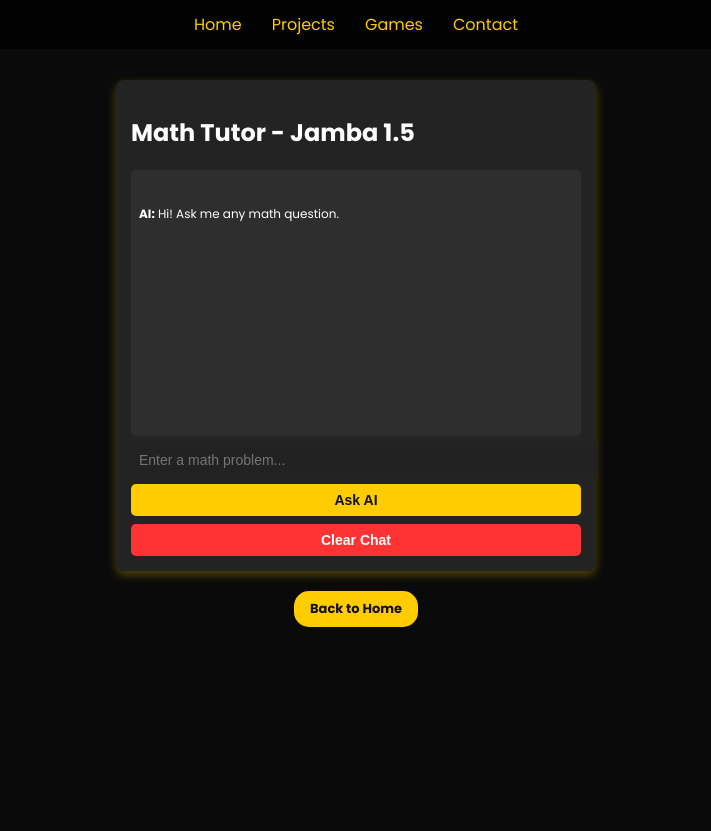
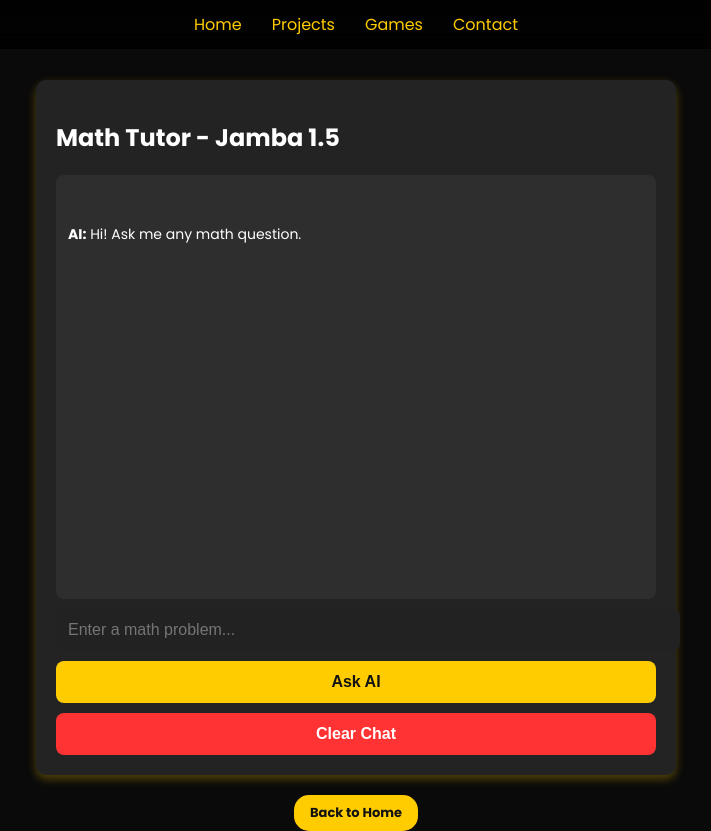
Before and after one commit to Colyer1/ColyerWeb, a plain HTML site: page games.html in a window 1280 px wide. Shown: the whole page, without its empty margins (284-995 px from the left). Before the commit the page ends 800 px from the top, so only its background shows below. Drawn offline with nearby package versions, Linux system fonts and the light colour scheme.

Commit message:
Update games.html
fixed sizes

```diff
--- a/games.html
+++ b/games.html
@@ -55,58 +55,59 @@
             color: #ff6600;
         }
 
-        /* 🔥 Smaller Chat UI */
+            /* 🔥 Enlarged Chat Box & Container */
     .chat-container {
         width: 100%;
-            max-width: 450px;
+        max-width: 600px; /* Increased width */
         margin-top: 80px;
         background: rgba(255, 255, 255, 0.1);
-            padding: 15px;
-            border-radius: 8px;
+        padding: 20px;
+        border-radius: 10px;
         text-align: left;
         box-shadow: 0px 4px 10px rgba(255, 204, 0, 0.3);
     }
 
     .chat-box {
-            height: 250px;
+        height: 400px; /* Increased height */
         overflow-y: auto;
-            padding: 8px;
+        padding: 12px;
         background: rgba(255, 255, 255, 0.05);
-            border-radius: 5px;
-            font-size: 13px;
-            line-height: 1.4;
-            max-height: 300px;
+        border-radius: 8px;
+        font-size: 16px; /* Increased font size */
+        line-height: 1.5;
+        max-height: 500px;
         white-space: pre-line;
     }
 
-        /* 🔥 Make AI's responses smaller */
+    /* 🔥 Make AI's responses larger */
     .chat-box p {
-            font-size: 12px;
-            line-height: 1.0;
+        font-size: 14px; /* Increased response text size */
+        line-height: 1.4;
     }
 
-        /* 🔥 Updated input box with white text */
+    /* 🔥 Updated input box */
     .chat-input {
         width: 100%;
-            padding: 8px;
-            font-size: 14px;
+        padding: 12px;
+        font-size: 16px; /* Bigger text */
         border: none;
-            border-radius: 5px;
-            margin-top: 8px;
+        border-radius: 8px;
+        margin-top: 10px;
         background: #222;
-            color: #ffffff; /* Ensures white input text */
+        color: white;
         outline: none;
     }
 
+    /* 🔥 Updated Buttons */
     .send-btn, .clear-btn {
         width: 100%;
-            padding: 8px;
-            font-size: 14px;
+        padding: 12px;
+        font-size: 16px;
         border: none;
-            border-radius: 5px;
+        border-radius: 8px;
         cursor: pointer;
         font-weight: bold;
-            margin-top: 8px;
+        margin-top: 10px;
     }
 
     .send-btn {
@@ -120,12 +121,13 @@
 
     .clear-btn {
         background: #ff3333;
-            color: #fff;
+        color: white;
     }
 
     .clear-btn:hover {
         background: #cc0000;
     }
+
 
         .back-home {
             margin-top: 20px;
```
Lines whose indentation alone changed are shown as unchanged.
